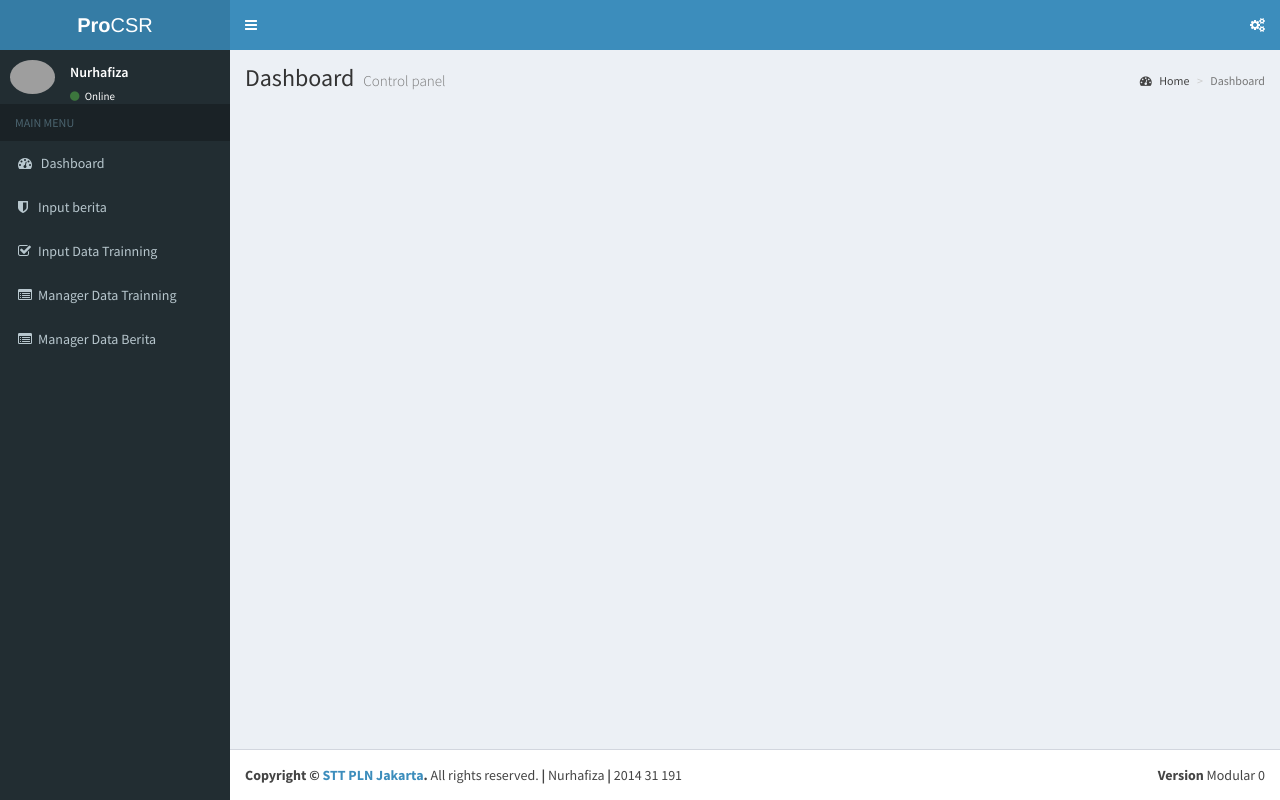
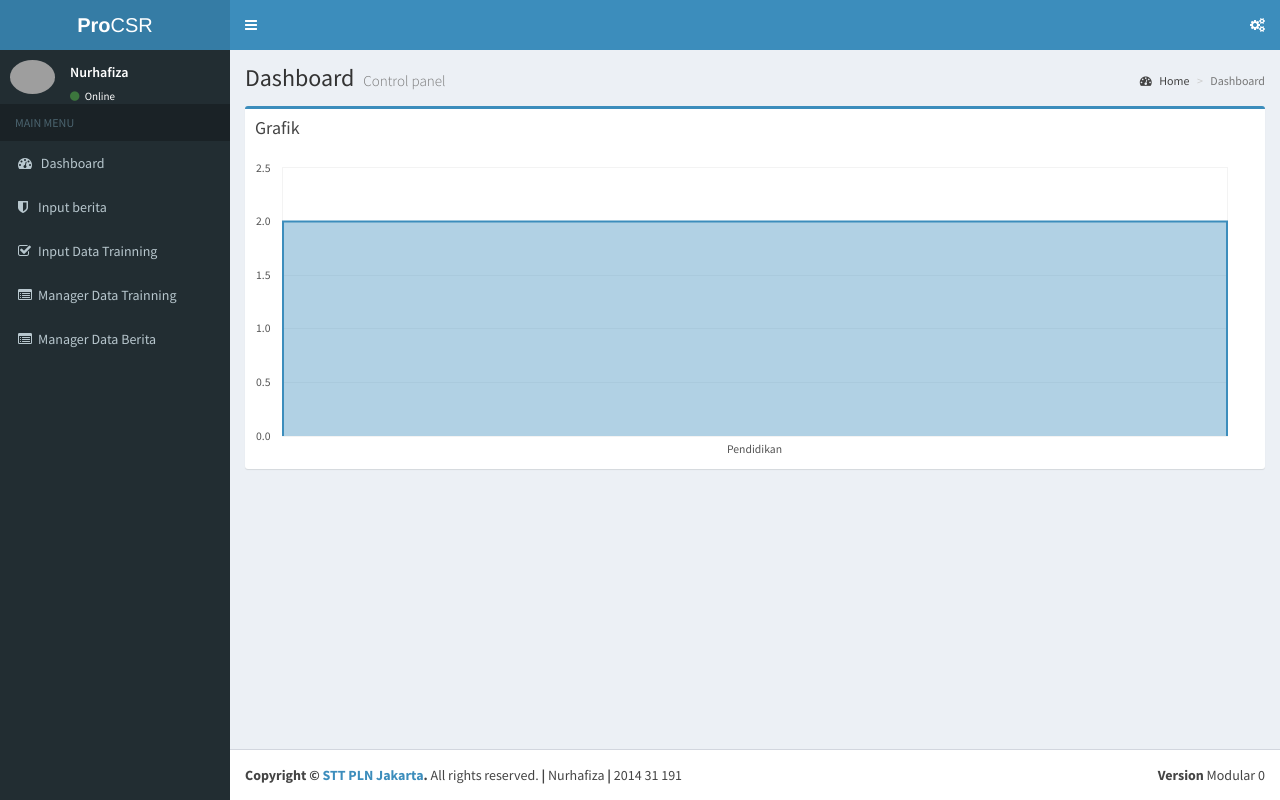
Before and after one commit to umarkotak/tfidf, a PHP site: page /dashboard.php in a window 1280 px wide. Run offline with PHP 8.4, Linux system fonts and the light colour scheme; data comes from the database, SQL or seed files in the repository; both versions use the stored data as it was after the commit; grey boxes are pictures that could not be loaded.

Commit message:
add graphic on dashboard

```diff
--- a/pages/dashboard.php
+++ b/pages/dashboard.php
@@ -12,7 +12,19 @@
 
 <!-- Main content -->
 <section class="content">
+  <form action="?page=input-berita-hasil" method="post">
   <div class="row">
+    <div class="col-sm-12">
+      <div class="box box-primary">
+        <div class="box-header">
+          <h3 class="box-title">Grafik</h3>
+        </div>
 
+        <div class="box-body">
+          <div id="bar-chart" style="height: 300px;"></div>
+        </div>
+      </div>
+    </div>
   </div>
+  </form>
 </section>
--- a/script.php
+++ b/script.php
@@ -7,9 +7,58 @@
 <script src="bower_components/Chart.js/Chart.js"></script>
 <script src="dist/js/adminlte.min.js"></script>
 <script src="dist/js/demo.js"></script>
+<script src="bower_components/Flot/jquery.flot.js"></script>
+<script src="bower_components/Flot/jquery.flot.resize.js"></script>
+<script src="bower_components/Flot/jquery.flot.pie.js"></script>
+<script src="bower_components/Flot/jquery.flot.categories.js"></script>
 
 <script>
   $(function () {
     $('#data_table').DataTable();
   })
 </script>
+
+<?php
+$sql = $conn->prepare("SELECT kategori, count(kategori) AS jumlah FROM data_berita GROUP BY kategori DESC");
+$data = Array();
+$sql->execute($data);
+$datas = $sql->fetchAll();
+$grafik_data_array = array();
+foreach ($datas as $data) {
+  $string = '';
+  $string = $string.'[';
+  $string = $string."'";
+  $string = $string.$data['kategori'];
+  $string = $string."', ";
+  $string = $string.$data['jumlah'];
+  $string = $string.']';
+  array_push($grafik_data_array, $string);
+}
+$grafik_data_string = implode(', ', $grafik_data_array);
+$final = '['.$grafik_data_string.']';
+?>
+
+<script type="text/javascript">
+  var bar_data = {
+    data : <?php echo $final; ?>,
+    color: '#3c8dbc'
+  }
+  $.plot('#bar-chart', [bar_data], {
+    grid  : {
+      borderWidth: 1,
+      borderColor: '#f3f3f3',
+      tickColor  : '#f3f3f3'
+    },
+    series: {
+      bars: {
+        show    : true,
+        barWidth: 0.5,
+        align   : 'center'
+      }
+    },
+    xaxis : {
+      mode      : 'categories',
+      tickLength: 0
+    }
+  })
+</script>
```
Also changed, not shown: prediksicsr.sql (+27 -18 lines).
